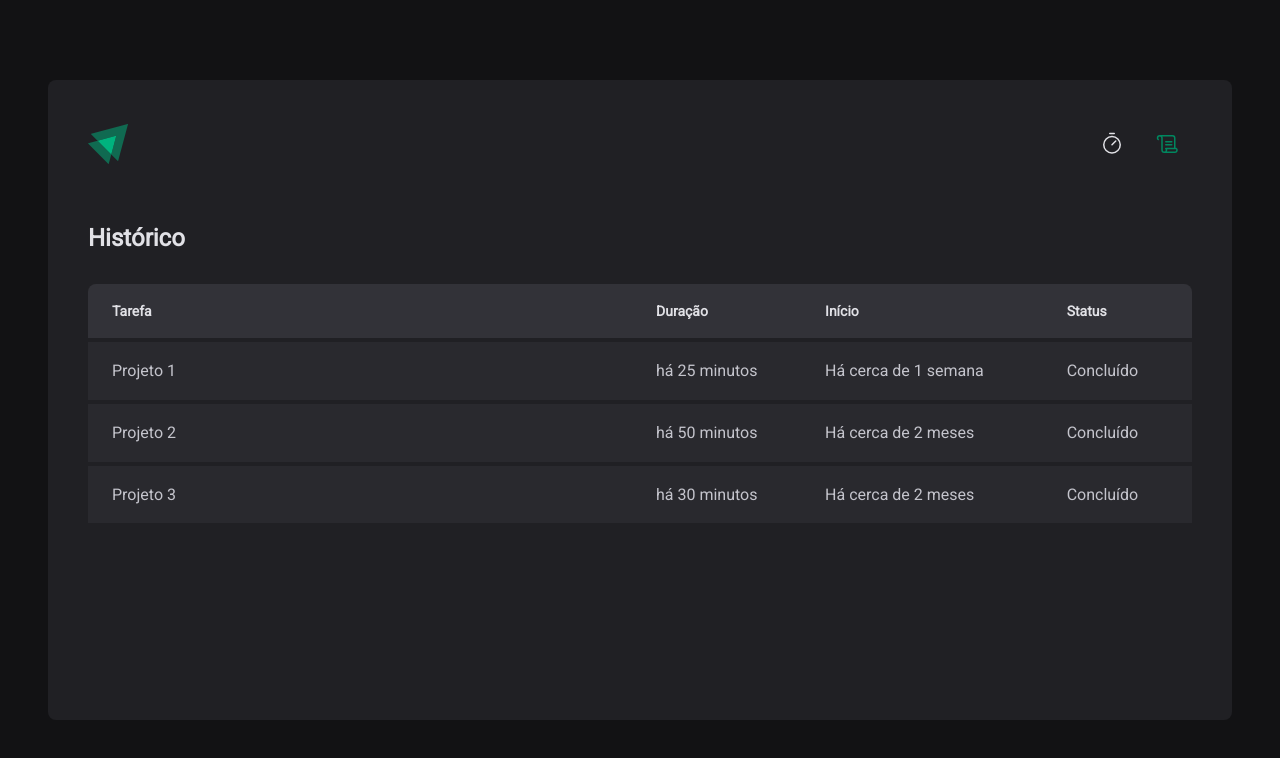
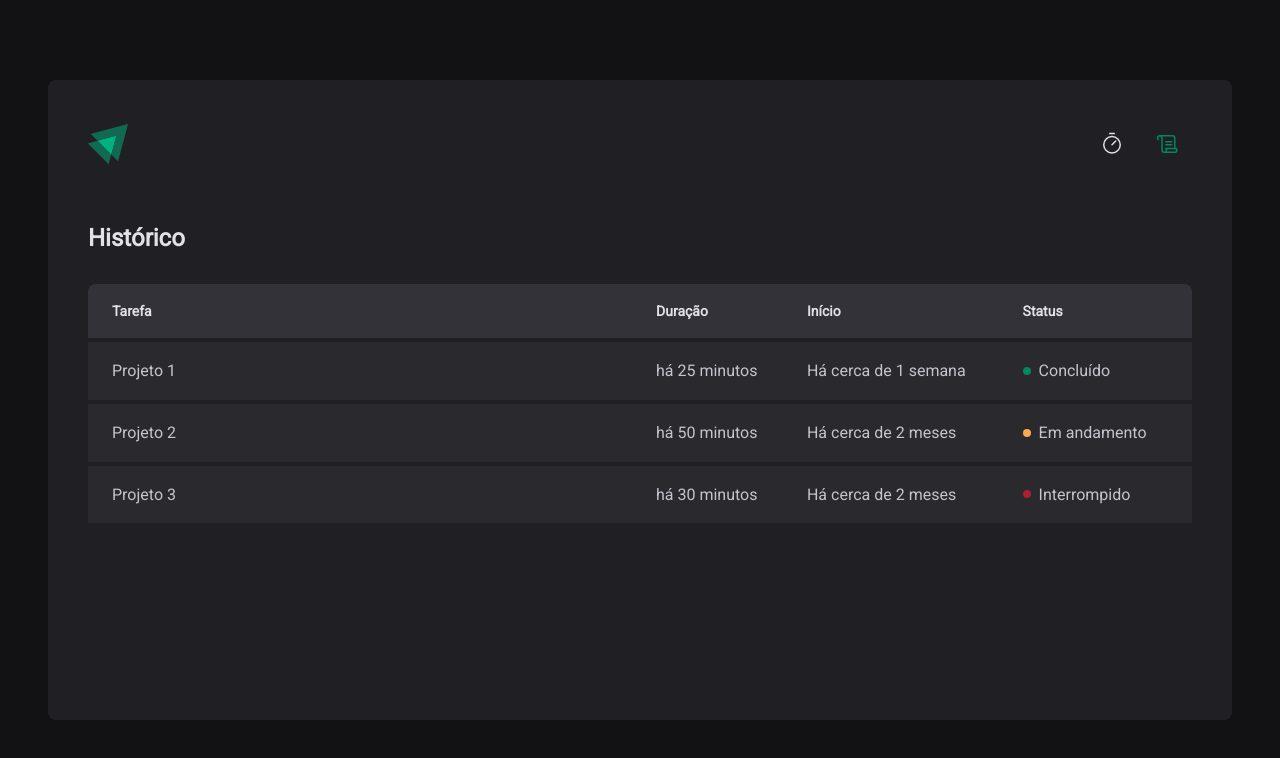
Before and after one commit to nikollllllas/02-ignite-timer, a React (Vite) app: page /history in a window 1280 px wide. Shown: the top 758 px of the page. Built offline with nearby package versions, Linux system fonts and the light colour scheme.

Commit message:
feat: status

```diff
--- a/src/pages/history/index.tsx
+++ b/src/pages/history/index.tsx
@@ -1,4 +1,4 @@
-import { HistoryContainer, HistoryList } from './styles'
+import { HistoryContainer, HistoryList, Status } from './styles'
 
 export function History() {
   return (
@@ -20,21 +20,27 @@
               <td>Projeto 1</td>
               <td>há 25 minutos</td>
               <td>Há cerca de 1 semana</td>
-              <td>Concluído</td>
+              <td>
+                <Status statusColor='green'>Concluído</Status>
+              </td>
             </tr>
 
             <tr>
               <td>Projeto 2</td>
               <td>há 50 minutos</td>
               <td>Há cerca de 2 meses</td>
-              <td>Concluído</td>
+              <td>
+                <Status statusColor='yellow'>Em andamento</Status>
+              </td>
             </tr>
 
             <tr>
               <td>Projeto 3</td>
               <td>há 30 minutos</td>
               <td>Há cerca de 2 meses</td>
-              <td>Concluído</td>
+              <td>
+                <Status statusColor='red'>Interrompido</Status>
+              </td>
             </tr>
           </tbody>
         </table>
--- a/src/pages/history/styles.ts
+++ b/src/pages/history/styles.ts
@@ -60,3 +60,27 @@
     }
   }
 `
+
+const STATUS_COLORS = {
+  yellow: 'yellow-500',
+  green: 'green-500',
+  red: 'red-500'
+} as const
+
+interface StatusProps {
+  statusColor: keyof typeof STATUS_COLORS
+}
+
+export const Status = styled.span<StatusProps>`
+  display: flex;
+  align-items: center;
+  gap: 0.8rem;
+
+  &::before {
+    content: '';
+    width: 0.8rem;
+    height: 0.8rem;
+    border-radius: 50%;
+    background-color: ${(props) => props.theme[STATUS_COLORS[props.statusColor]]};
+  }
+`
```
